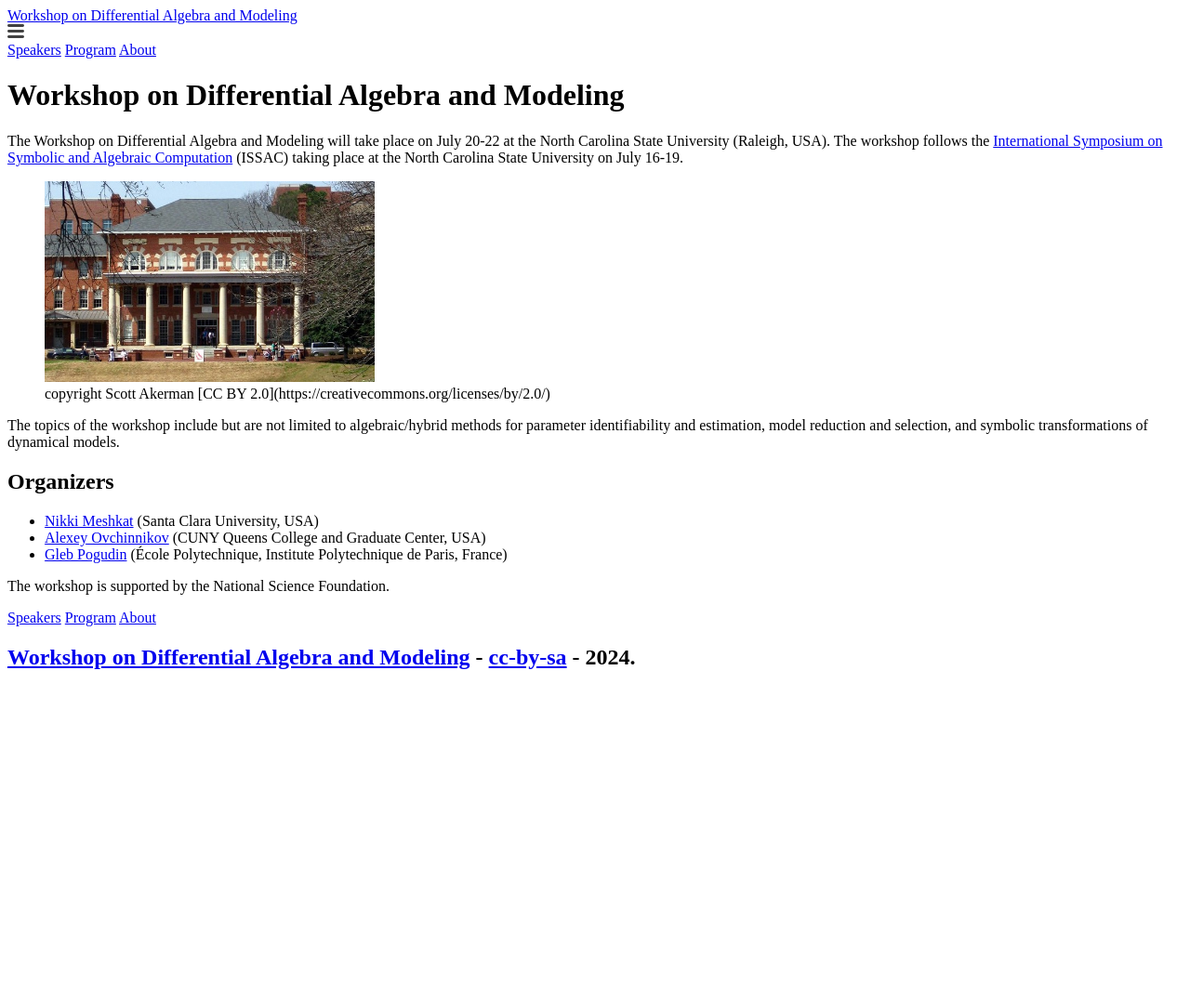
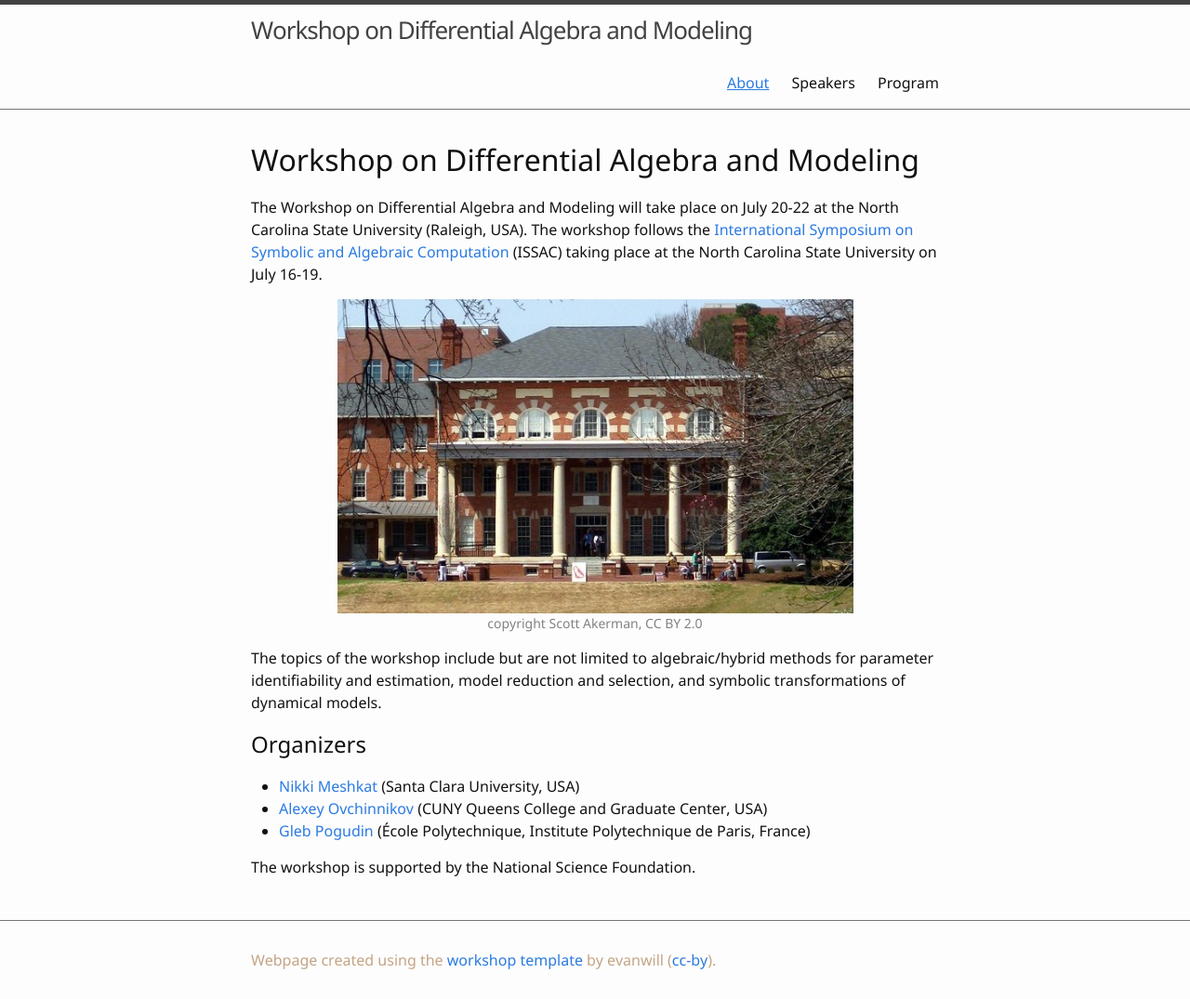
Before and after one commit to diffalg-modeling/diffalg-modeling, a Jekyll site: the page built from index.md, in a window 1280 px wide. Shown: the whole page at 93% size. Built offline with Jekyll 4.4.1, drawn with Linux system fonts in a browser that asks for light colours; before the commit the page ends 900 px from its top, so only the background shows below that.

Commit message:
things finally working

```diff
--- a/_includes/footer.html
+++ b/_includes/footer.html
@@ -1,5 +1,6 @@
 <footer class="site-footer">
-  <div class="wrapper">
+        <div class="wrapper"> <font color="#C4A484">Webpage created using the <a href="https://github.com/evanwill/workshop-template/">workshop template</a> by evanwill (<a href="https://creativecommons.org/licenses/by-sa/4.0/">cc-by</a>).</font></div>
+<!--  <div class="wrapper">
     <div class="footer-col-wrapper" >
     <div class="footer-nav">
         {% for lesson in site.pages %}
@@ -10,5 +11,5 @@
     </div>
     </div>
       <h2 class="footer-heading"><a href="{{ '/' | relative_url }}">{{ site.title | escape }}</a> - <a href="https://creativecommons.org/licenses/by-sa/4.0/">cc-by-sa</a> <a href="https://github.com/{{ site.github_username }}">{{ site.author }}</a> - {{ site.pub_year }}.</h2>
-  </div>
+      </div>--!>
 </footer>
--- a/_includes/head.html
+++ b/_includes/head.html
@@ -17,7 +17,7 @@
   <meta property="og:locale" content="en_US" />
   <script type="application/ld+json">{"@context":"http://schema.org","@type":"WebPage","headline":"{% if page.title %}{{ page.title | escape }} | {% endif %}{{ site.title | escape }}","author":{"@type":"Person","name":"{{ site.author }}"},"description":"{{ site.description }}","url":"{{ page.url | absolute_url }}"}</script>
 
-  <link rel="stylesheet" href="{{ '/css/main.css' | relative_url }}">
+  <link rel="stylesheet" href="{{ '/main.css' | relative_url }}">
 
   {% include analytics.html %}
 </head>
--- a/_sass/_base.scss
+++ b/_sass/_base.scss
@@ -30,7 +30,7 @@ h1, h2, h3, h4, h5, h6,
 p, blockquote, pre,
 ul, ol, dl, figure,
 %vertical-rhythm {
-  margin-bottom: $spacing-unit / 2;
+  margin-bottom: calc($spacing-unit / 2);
 }
 
 /**
@@ -99,7 +99,7 @@ a {
 blockquote {
   color: $grey-color;
   border-left: 4px solid $grey-color-light;
-  padding-left: $spacing-unit / 2;
+  padding-left: calc($spacing-unit / 2);
   font-size: 18px;
   letter-spacing: -1px;
   font-style: italic;
@@ -150,8 +150,8 @@ pre {
   @include media-query($on-laptop) {
     max-width: -webkit-calc(#{$content-width} - (#{$spacing-unit}));
     max-width:         calc(#{$content-width} - (#{$spacing-unit}));
-    padding-right: $spacing-unit / 2;
-    padding-left: $spacing-unit / 2;
+    padding-right: calc($spacing-unit / 2);
+    padding-left: calc($spacing-unit / 2);
   }
 }
 
--- a/_sass/_layout.scss
+++ b/_sass/_layout.scss
@@ -45,7 +45,7 @@
   @include media-query($on-palm) {
     position: absolute;
     top: 9px;
-    right: $spacing-unit / 2;
+    right: calc($spacing-unit / 2);
     background-color: $background-color;
     border: 1px solid $grey-color-light;
     border-radius: 5px;
@@ -99,7 +99,7 @@
 
 .footer-heading {
   font-size: 18px;
-  margin-bottom: $spacing-unit / 2;
+  margin-bottom: calc($spacing-unit / 2);
   color: $grey-color;
   a, a:visited { color: $grey-color;}
 }
@@ -124,8 +124,8 @@
 
 .footer-col {
   float: left;
-  margin-bottom: $spacing-unit / 2;
-  padding-left: $spacing-unit / 2;
+  margin-bottom: calc($spacing-unit / 2);
+  padding-left: calc($spacing-unit / 2);
 }
 
 .footer-col-1 {
--- a/index.md
+++ b/index.md
@@ -10,7 +9,7 @@ The Workshop on Differential Algebra and Modeling will take place on July 20-22
 The workshop follows the [International Symposium on Symbolic and Algebraic Computation](https://www.issac-conference.org/2024/) (ISSAC)
 taking place at the North Carolina State University on July 16-19.
 
-{% include figure.html img="ncsu.jpeg" alt="" caption="copyright Scott Akerman [CC BY 2.0](https://creativecommons.org/licenses/by/2.0/)" width="30%" %}
+{% include figure.html img="ncsu.jpeg" alt="" caption="copyright Scott Akerman, CC BY 2.0" width="75%" %}
 
 The topics of the workshop include but are not limited to algebraic/hybrid methods for parameter identifiability and estimation, model reduction and selection, and symbolic transformations of dynamical models.
 
```
Also changed, not shown: other parts of index.md (+0 -1 lines), participants.md (renamed from 1-participants.md), program.md (renamed from 2-program.md).
